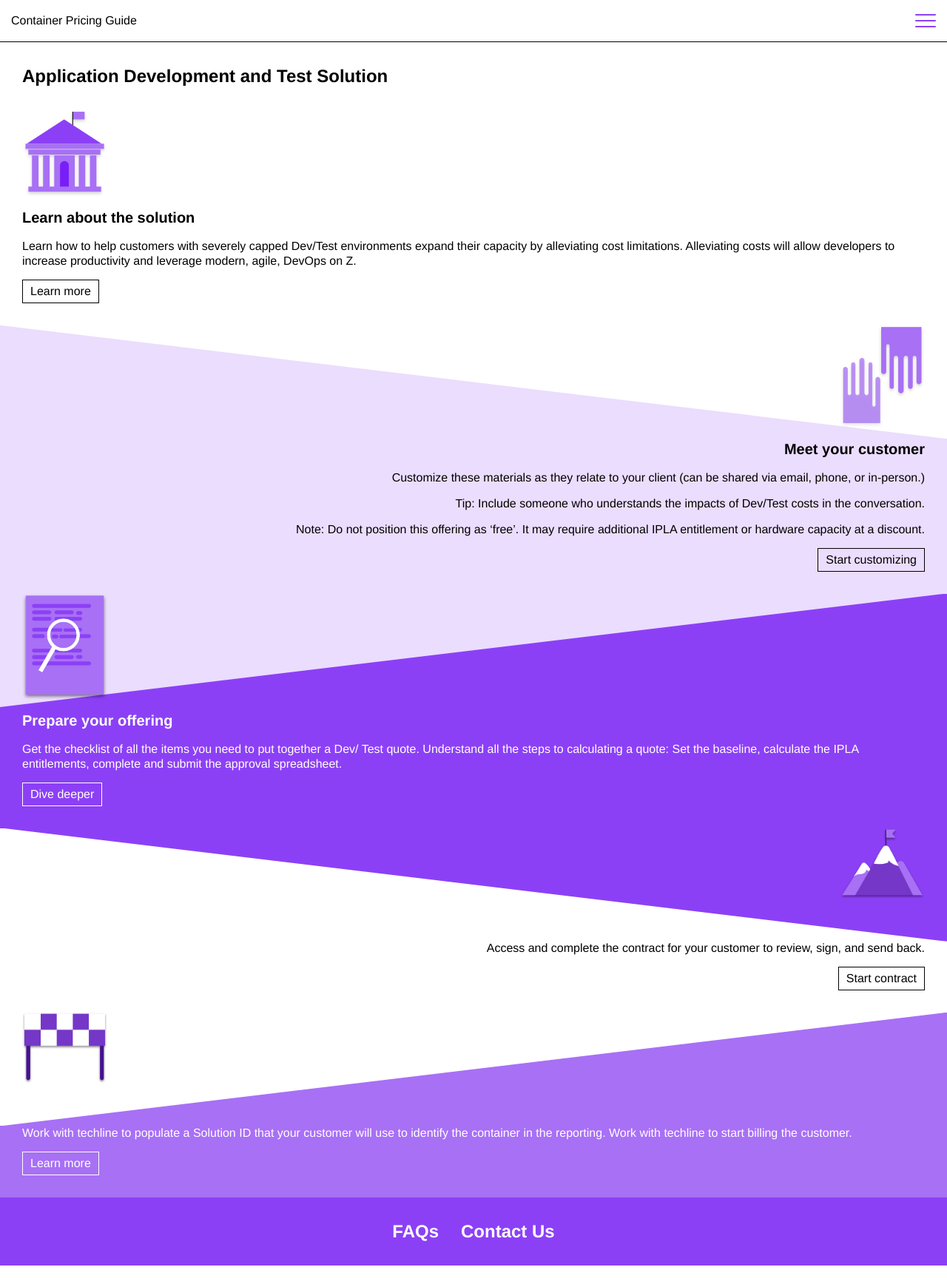
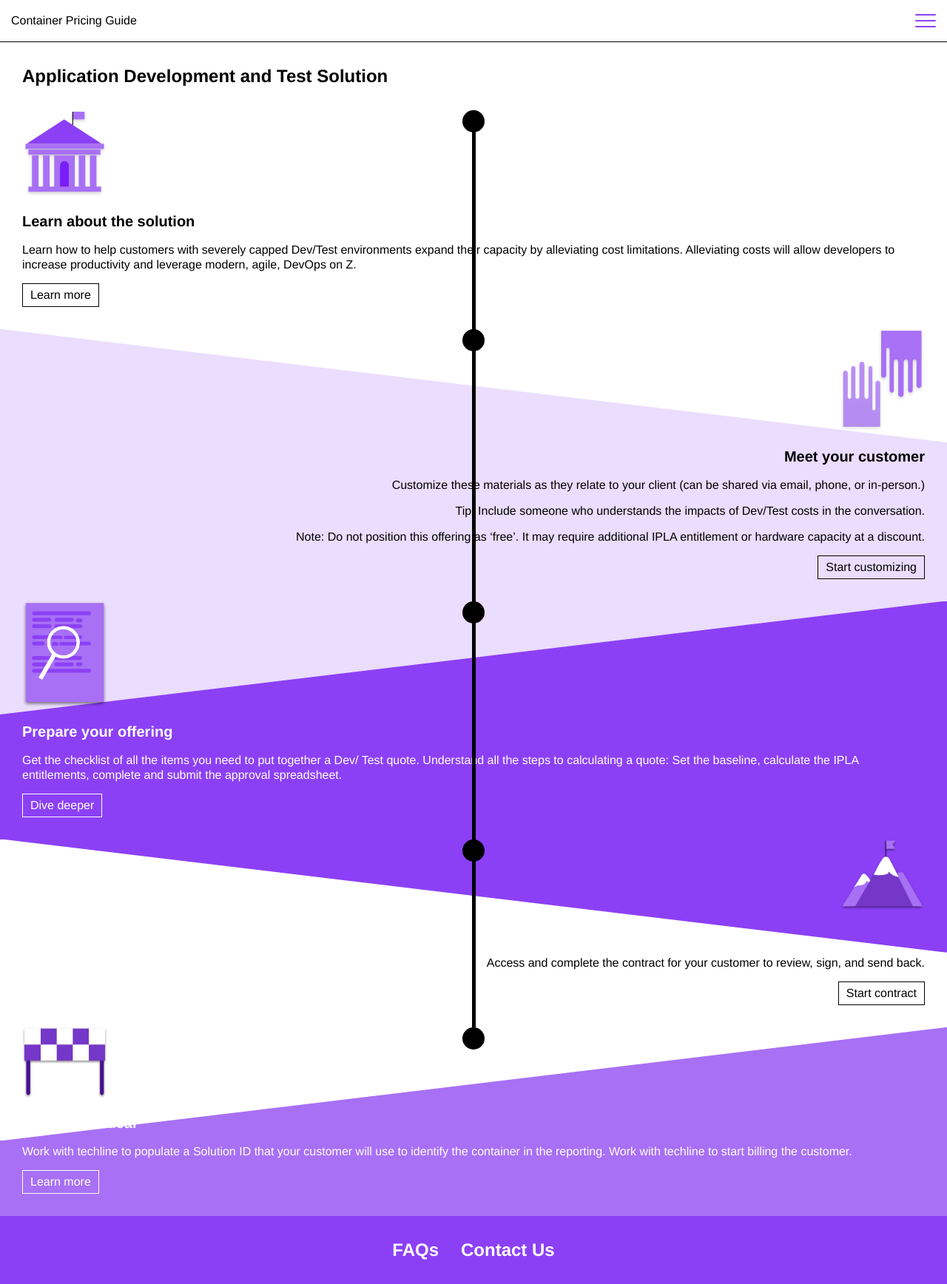
Before and after one commit to gvorbeck/container-pricing, a Jekyll site: the page built from pages/devtest-home.md, in a window 1280 px wide. Shown: the whole page at 74% size. Built offline with Jekyll 4.4.1, drawn with Linux system fonts in a browser that asks for light colours; before the commit the page ends 1711 px from its top, so only the background shows below that.

Commit message:
solution home path

```diff
--- a/_includes/inc-solution-section.html
+++ b/_includes/inc-solution-section.html
@@ -5,7 +5,7 @@ intro text, a link, and link button.
 - Links will go to solution section pages (ex: Learn, Meet, etc)
 {% endcomment %}
 <section class="content__block">
-    <img class="content__image" alt="{{ include.title }}" src="{{ site.baseurl }}/assets/images/{{ include.image }}">
+    <span><img class="content__image" alt="{{ include.title }}" src="{{ site.baseurl }}/assets/images/{{ include.image }}"></span>
     <h1 class="content__title">{{ include.title }}</h1>
     {{ include.intro }}
     <a class="content__link button button--small" href="{{ include.link }}" title="{{ include.button }}">{{ include.button }}</a>
--- a/_sass/_solution-home.scss
+++ b/_sass/_solution-home.scss
@@ -67,11 +67,14 @@
                     }
                 }
             }
+
+            & > span {
+                position: relative;
+            }
         }
 
         .content__image {
             max-width: 7.1875rem;
-            position: relative;
         }
 
         .content__title {
@@ -79,4 +82,50 @@
             @include header-4;
         }
     }
+
+    @include media(ml) {
+        .header {}
+
+        .content {
+
+            .content__block {
+                $dimension: 1.875rem;
+                overflow: hidden;
+
+                & > span {
+                    width: 50%;
+
+                    &::before {
+                        @include pseudo;
+                        top: 0;
+                        left: calc( -1 * #{($dimension / 2)});
+                        width: $dimension;
+                        height: $dimension;
+                        background-color: #000000;
+                        border-radius: 50%;
+
+                    }
+                }
+
+                &:nth-child(odd) > span::before {
+                    left: auto;
+                    right: calc( -1 * #{($dimension / 2)});
+                }
+
+                &::after {
+                    $dimension: 0.3125rem;
+                    @include pseudo;
+                    width: $dimension;
+                    height: 9999px;
+                    left: calc(50vw - #{($dimension / 2)});
+                    top: 0;
+                    background-color: #000000;
+                }
+
+                &:last-child::after {
+                    display: none;
+                }
+            }
+        }
+    }
 }
```
